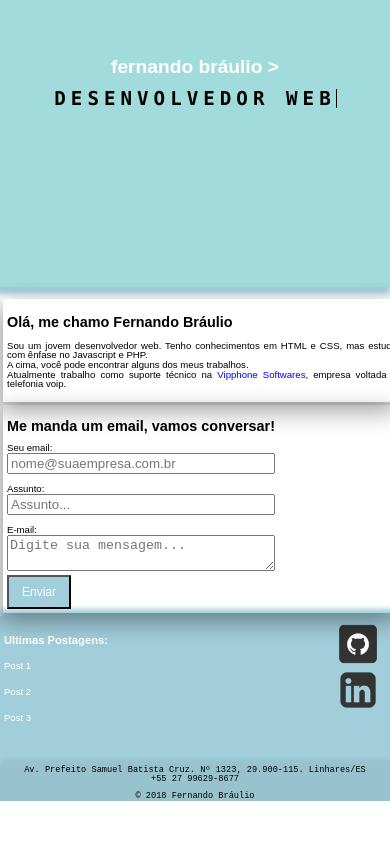
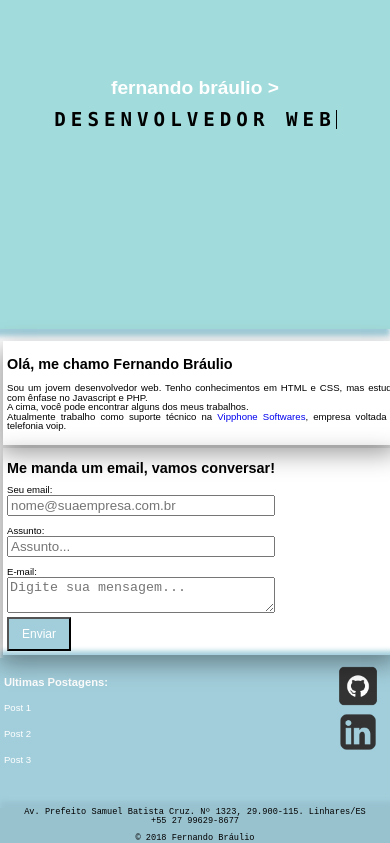
Before and after one commit to Fernando-Braulio/fernandobraulio.github.io, a plain HTML site: page index.html in a window 390 px wide. Shown: the part 135-978 px from the top of the page. Before the commit the page ends 936 px from the top, so only its background shows below. Drawn offline with Linux system fonts and the light colour scheme.

Commit message:
Version 1.0.9 Updated Responsive

```diff
--- a/assets/css/style.css
+++ b/assets/css/style.css
@@ -138,7 +138,7 @@ a:hover{
     text-decoration: underline;
 }
 /*Responsive*/
-@media only screen and (min-width:500px) and (max-width:800px){
+@media only screen and (min-width:600px) and (max-width:800px){
 
     body {
         font-size: 90%;
@@ -151,14 +151,14 @@ a:hover{
         float: none;
     }
 }
-@media only screen and (max-width:500px){
+@media only screen and (max-width:600px){
 
     body {
         /*font-size: 73%;*/
         font-size : 60%;
     }
     header {
-        height: 50vh;
+        height: 55vh;
     }
     footer h4{
         display: none;
```
